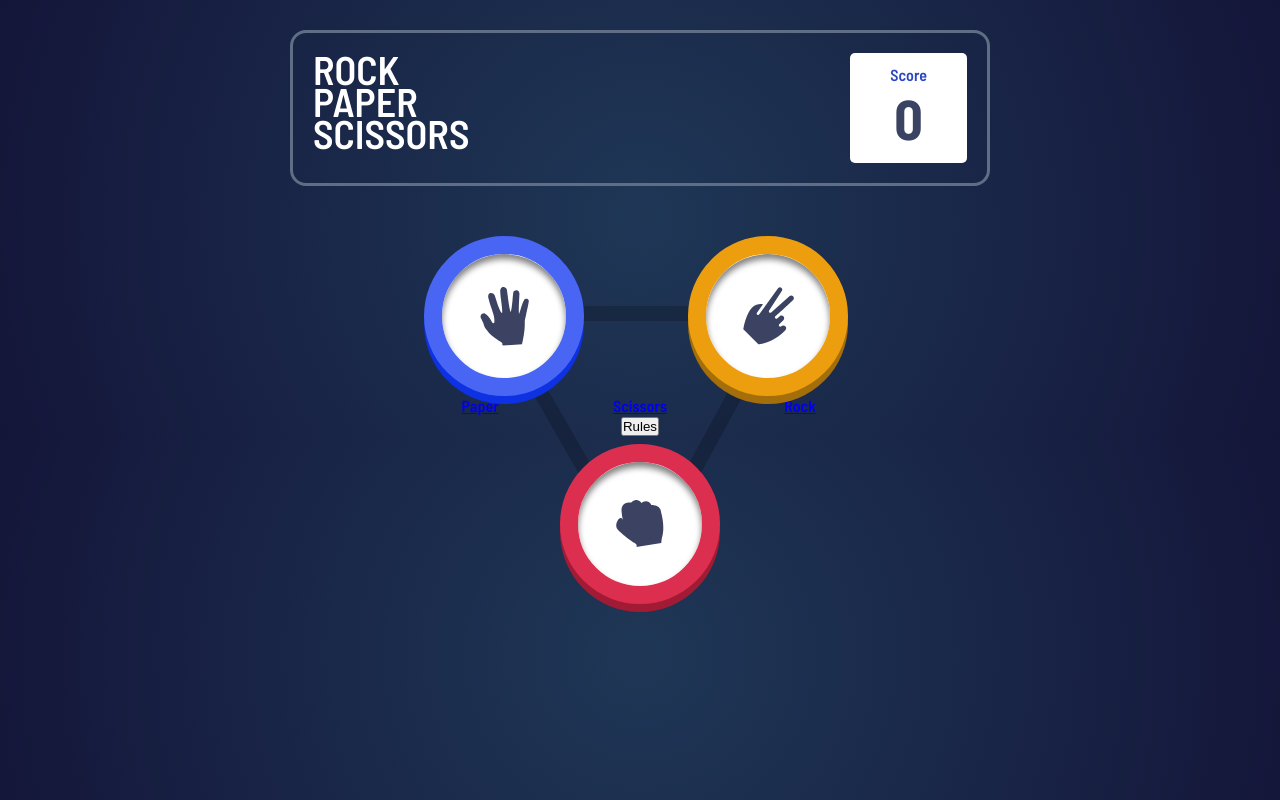
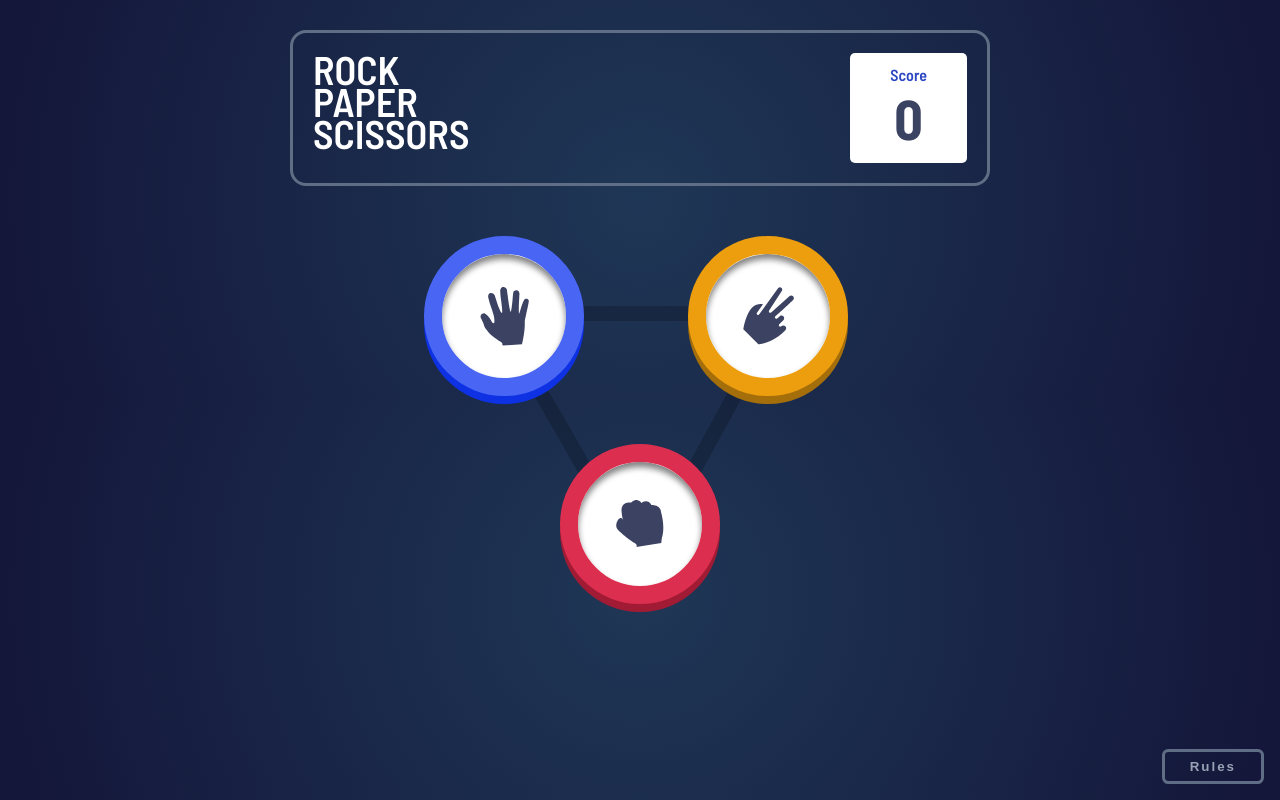
Before and after one commit to Lundi19/rps-react, a React (Vite) app: page / in a window 1280 px wide. Built offline with nearby package versions, Linux system fonts and the light colour scheme.

Commit message:
footer styling

```diff
--- a/src/components/Play.js
+++ b/src/components/Play.js
@@ -17,7 +17,6 @@ const Play = ({ setMyChoice }) => {
             onClick={setChoice}
             className="icon icon--paper"
           ></div>
-          Paper
         </Link>
         <Link to="/game">
           <div
@@ -25,7 +24,6 @@ const Play = ({ setMyChoice }) => {
             onClick={setChoice}
             className="icon icon--scissors"
           ></div>
-          Scissors
         </Link>
         <Link to="/game">
           <div
@@ -33,7 +31,6 @@ const Play = ({ setMyChoice }) => {
             onClick={setChoice}
             className="icon icon--rock"
           ></div>
-          Rock
         </Link>
       </div>
     </div>
--- /dev/null
+++ b/src/scss/_footer.scss
@@ -0,0 +1,31 @@
+
+
+.footer{
+  width: 100vw;
+
+  .attribution{
+      position: absolute;
+      left: 50%;
+      transform: translate(-50%);
+      bottom: 1rem;
+  }
+
+  button{
+      position: absolute;
+      bottom: 1rem;
+      padding: 7px 25px;
+      right: 1rem;
+      border-radius: .4rem;
+      border: 3px solid $header-outline;
+      color: lighten($header-outline,20%);
+      background: none;
+      font-weight: 600;
+      letter-spacing: 2px;
+
+      &:hover{
+          background-color: rgba($color: #ffffff, $alpha: .8);
+          color: $dark-text;
+          cursor: pointer;
+      }
+  }
+}
--- a/src/styles.scss
+++ b/src/styles.scss
@@ -7,3 +7,5 @@
 @import "./scss/header";
 @import "./scss/play";
 @import "./scss/game";
+@import "./scss/footer";
+// @import "./scss/game";
```
